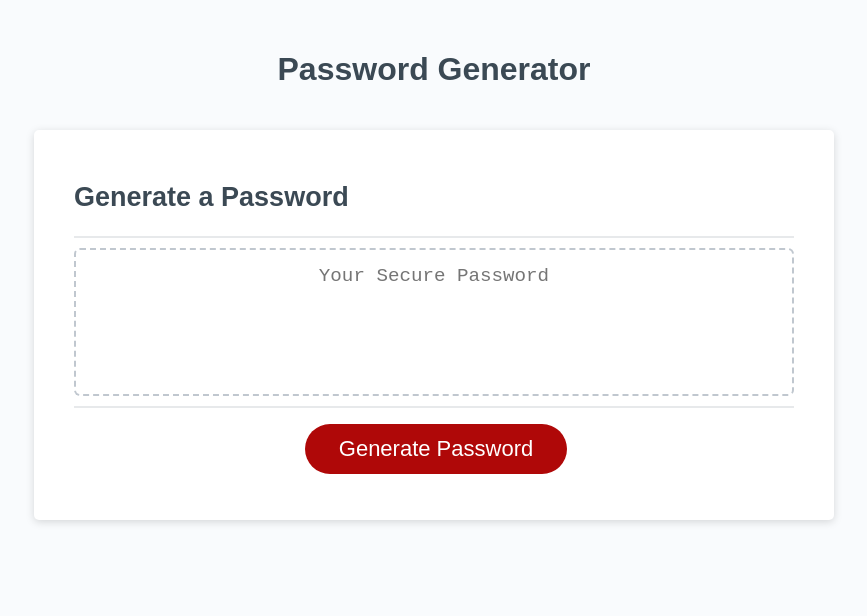
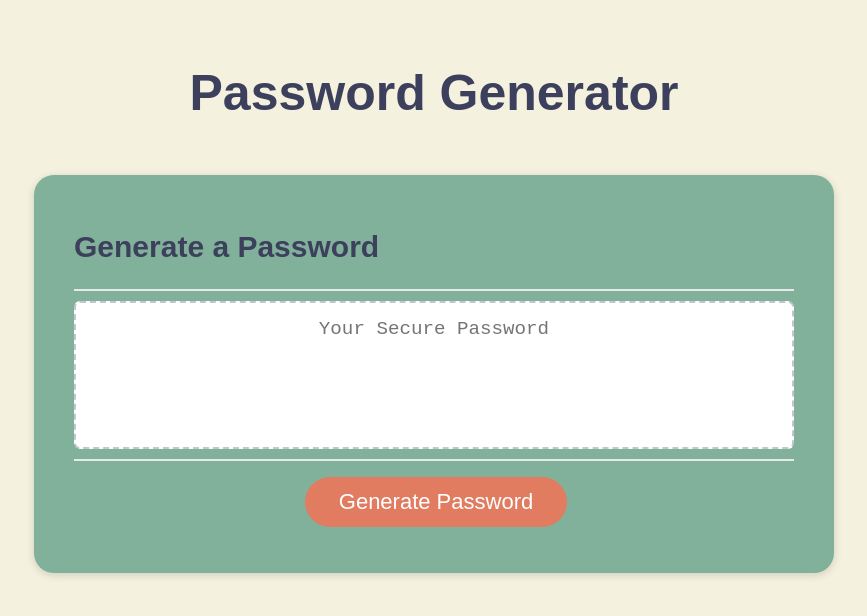
Before and after one commit to admakinh/makipwgen, a plain HTML site: page index.html in a window 1280 px wide. Shown: the whole page, without its empty margins (206-1073 px from the left). Drawn offline with Linux system fonts and the light colour scheme.

Commit message:
css changes

```diff
--- a/style.css
+++ b/style.css
@@ -14,7 +14,7 @@ body,
 
 body {
   font-family: sans-serif;
-  background-color: #f9fbfd;
+  background-color: #f4f1de;
 }
 
 .wrapper {
@@ -27,16 +27,17 @@ header {
   text-align: center;
   padding: 20px;
   padding-top: 0px;
-  color: hsl(206, 17%, 28%);
+  color: hsl(234, 20%, 30%);
+  font-size: 25px;
 }
 
 .card {
-  background-color: hsl(0, 0%, 100%);
-  border-radius: 5px;
+  background-color: hsl(151, 24%, 60%);
+  border-radius: 20px;
   border-width: 1px;
   box-shadow: rgba(0, 0, 0, 0.15) 0px 2px 8px 0px;
-  color: hsl(206, 17%, 28%);
-  font-size: 18px;
+  color: hsl(234, 20%, 30%);
+  font-size: 20px;
   margin: 0 auto;
   max-width: 800px;
   padding: 30px 40px;
@@ -74,7 +75,7 @@ header {
 
 .btn {
   border: none;
-  background-color: hsl(360, 91%, 36%);
+  background-color: hsl(13, 68%, 63%);
   border-radius: 25px;
   box-shadow: rgba(0, 0, 0, 0.1) 0px 1px 6px 0px rgba(0, 0, 0, 0.2) 0px 1px 1px
     0px;
```
